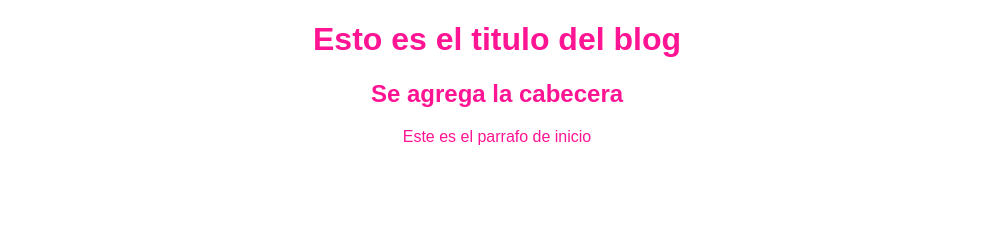
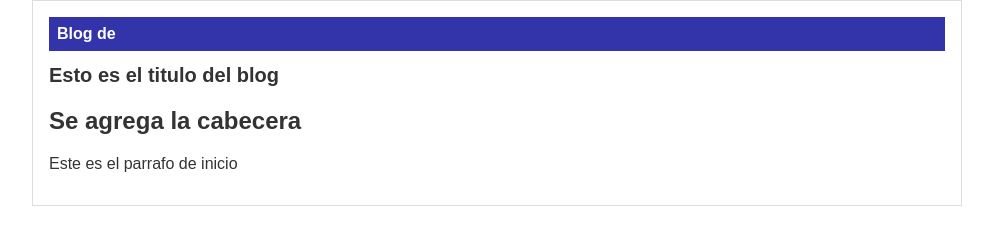
Before and after one commit to Cazcode/Curso_Git, a plain HTML site: page index.html in a window 1280 px wide. Shown: the whole page, without its empty margins (143-1136 px from the left). Drawn offline with Linux system fonts and the light colour scheme.

Commit message:
Finalizado la cabecera

```diff
--- a/css/style.css
+++ b/css/style.css
@@ -1,6 +1,32 @@
 body
 {
-    color: deeppink;
+    color: #333333;
     text-align: center;
-    font-family: Arial, Helvetica, sans-serif;
+    font-family: Arial;
+    font-size: 16px;
+    margin: 0;
+    padding: 0;
 }
+
+#cabecera
+{
+    background: #3333aa;
+    color: white;
+    font-weight: bold;
+    margin: 0;
+    padding: 0.5em;
+}
+
+#container
+{
+    width: 70%;
+    padding: 1em;
+    text-align: left;
+    border: 1px solid #dddddd;
+    margin: 0 auto;
+}
+
+#container h1
+{
+    font-size: 20px;
+}
--- a/index.html
+++ b/index.html
@@ -7,10 +7,15 @@
     <title>Document</title>
 </head>
 <body>
-    <div id="cabecera">
-        <h1>Esto es el titulo del blog</h1>
-        <h2>Se agrega la cabecera</h2>
-        <p>Este es el parrafo de inicio</p>
+    <div id="container">
+        <div id="cabecera">
+            Blog de
+        </div>
+        <div id="post">
+            <h1>Esto es el titulo del blog</h1>
+            <h2>Se agrega la cabecera</h2>
+            <p>Este es el parrafo de inicio</p>
+        </div>
     </div>
 </body>
 </html>
```
